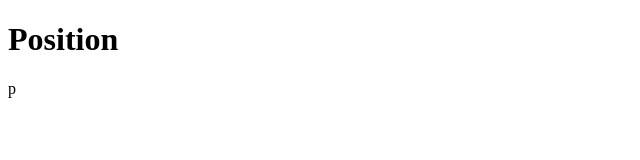
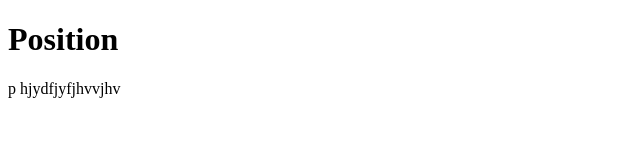
Before and after one commit to VALLAN23/Trainee, a plain HTML site: page position.html in a window 1280 px wide. Shown: the whole page, without its empty margins (0-640 px from the left). Drawn offline with Linux system fonts and the light colour scheme.

Commit message:
from vs code

```diff
--- a/position.html
+++ b/position.html
@@ -9,7 +9,7 @@
     <h1>Position</h1>
 
     <div>p
-
+hjydfjyfjhvvjhv
 
     </div>
 </body>
```
